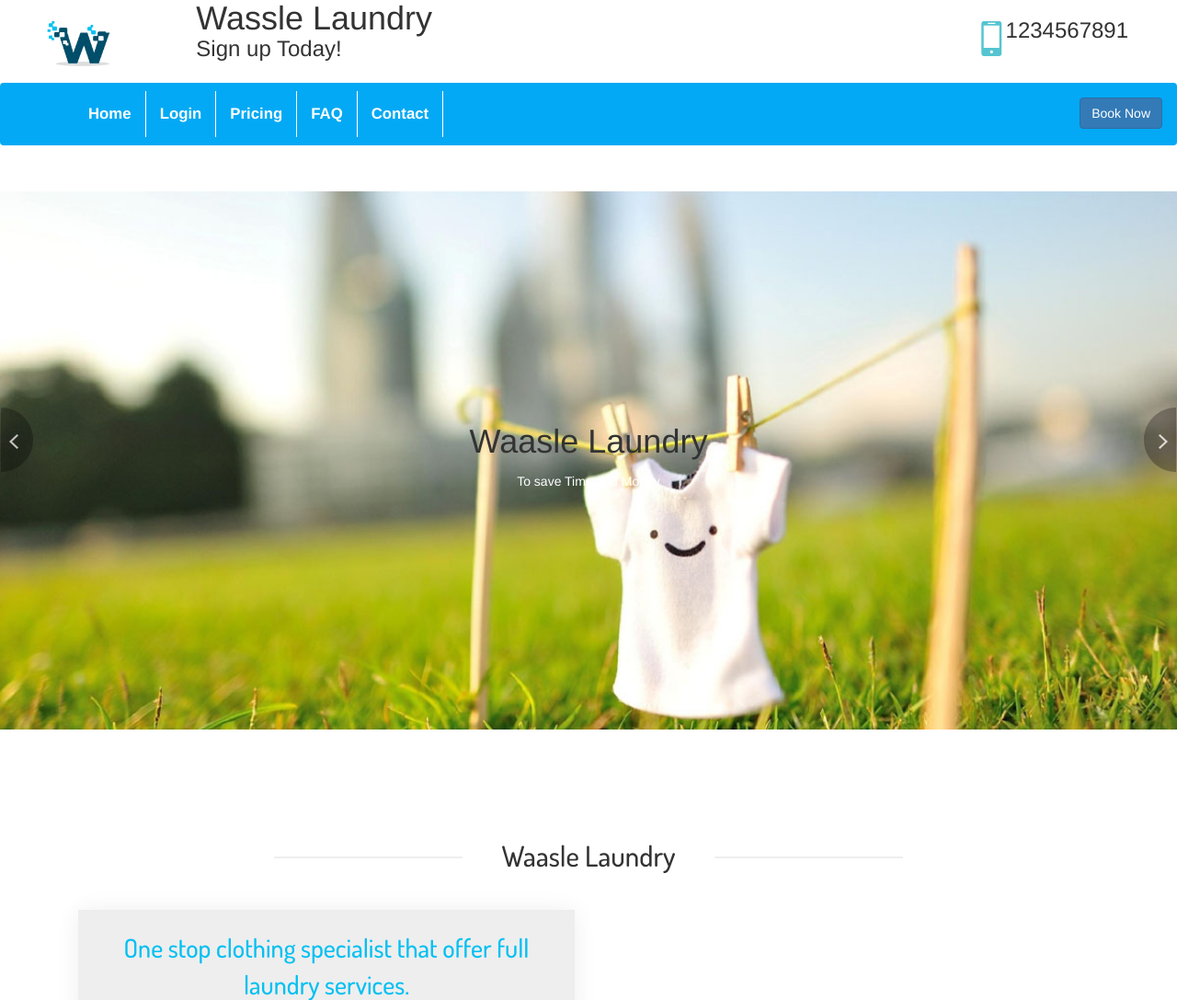
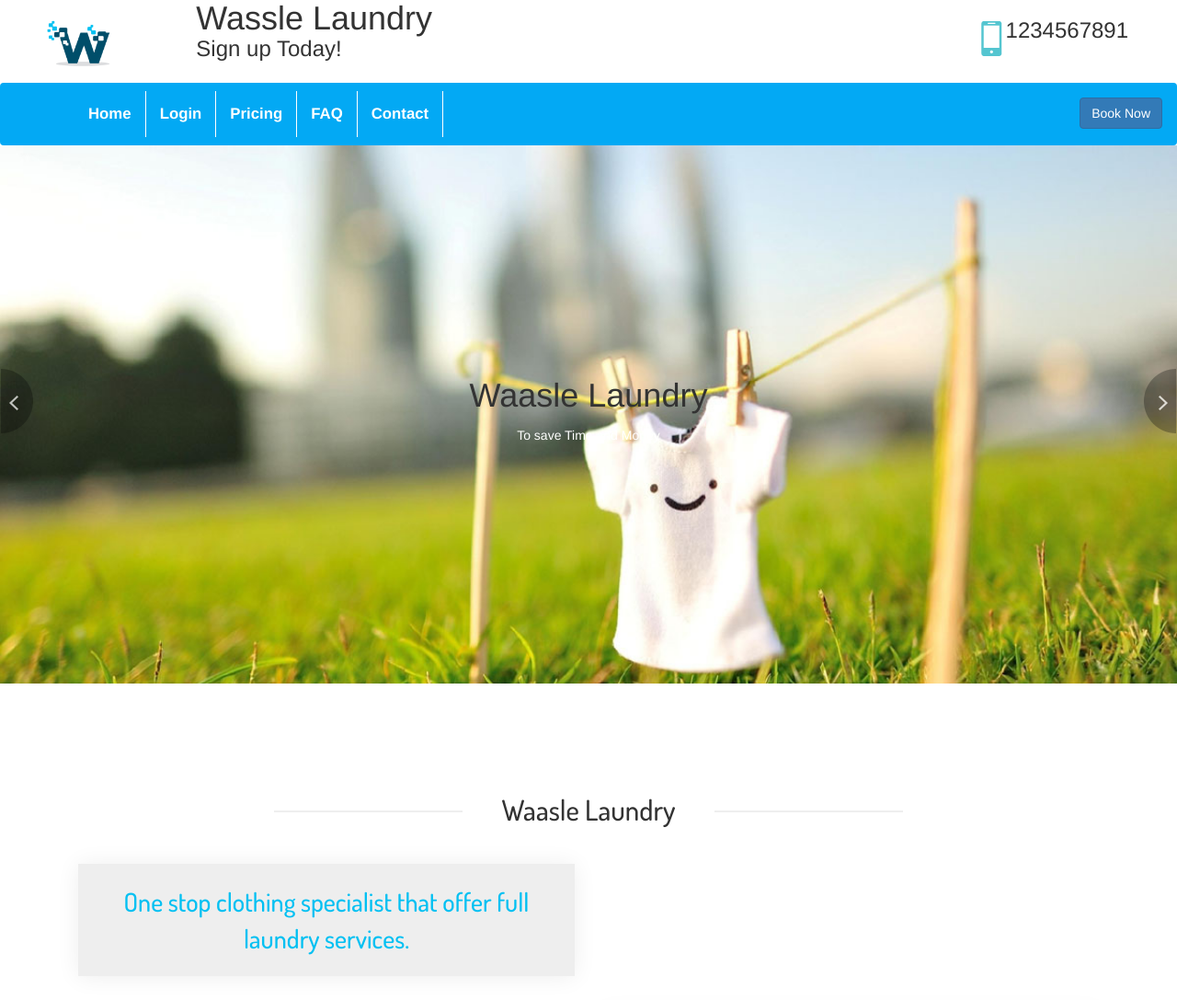
Before and after one commit to Vishant-Siddharth/waasle, a Python web app: template app/templates/index.html in a window 1280 px wide. Shown: the top 1087 px of the page at 92% size. Run offline with Jinja, Linux system fonts and the light colour scheme; the template is opened without the code that fills it: most values are stand-ins (such as "Sample title", 1, 10 or a date in 2020); some libraries are stand-ins or nearby versions.

Commit message:
Changes in the index file to fix the latest but of banner and header

```diff
--- a/app/auth/views.py
+++ b/app/auth/views.py
@@ -49,7 +49,7 @@ def login():
                 user = User.query.filter_by(email=form_login.email.data).first()
                 if user is not None and user.verify_password(form_login.password.data):
                     login_user(user, form_login.remember_me.data)
-                    return redirect(request.args.get('next') or url_for('main.index'))
+                    return redirect(request.args.get('next') or url_for('auth.account'))
                 else:
                     flash('Invalid email or password')
             else:
--- a/app/static/css/style.css
+++ b/app/static/css/style.css
@@ -270,7 +270,7 @@ margin-top:50px;
 .callbacks_nav {
 	position: absolute;
 	-webkit-tap-highlight-color: rgba(0,0,0,0);
-	top:40%;
+	top:50%;
 	left: 0;
 	opacity: 0.7;
 	z-index: 3;
--- a/app/templates/index.html
+++ b/app/templates/index.html
@@ -8,7 +8,7 @@
 
 <!---->
 <div class="slider">
-	  <div class="callbacks_container">
+	  <div>
 	     <ul class="rslides" id="slider">
 	         <li>
 				 <div class="banner1">
```
